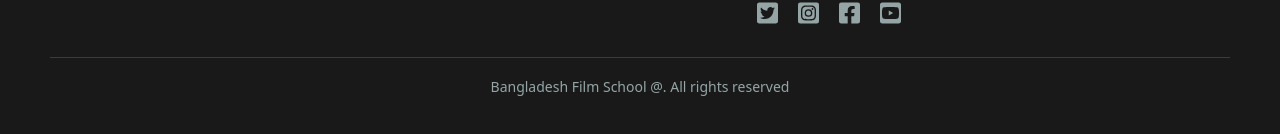
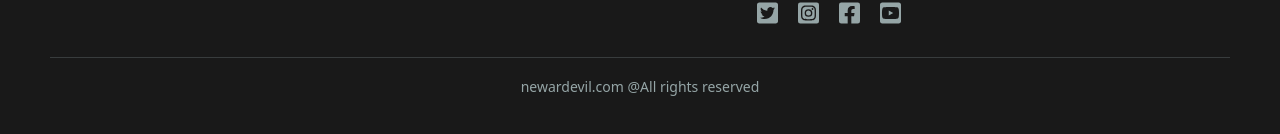
Before and after one commit to arunabhnewar/bangladesh-film-school, a React (Create React App) app: page / in a window 1280 px wide. Shown: the part 1982-2116 px from the top of the page. Built offline with nearby package versions, Linux system fonts and the light colour scheme.

Commit message:
copyrights changed

```diff
--- a/src/Components/Footer/Footer.js
+++ b/src/Components/Footer/Footer.js
@@ -64,7 +64,7 @@ const Footer = () => {
                 </div>
                 <hr />
                 <p className="mt-2 mb-0 pb-0">
-                    <small>Bangladesh Film School @. All rights reserved</small>
+                    <small>newardevil.com @All rights reserved</small>
                 </p>
             </div>
         </div>
```
